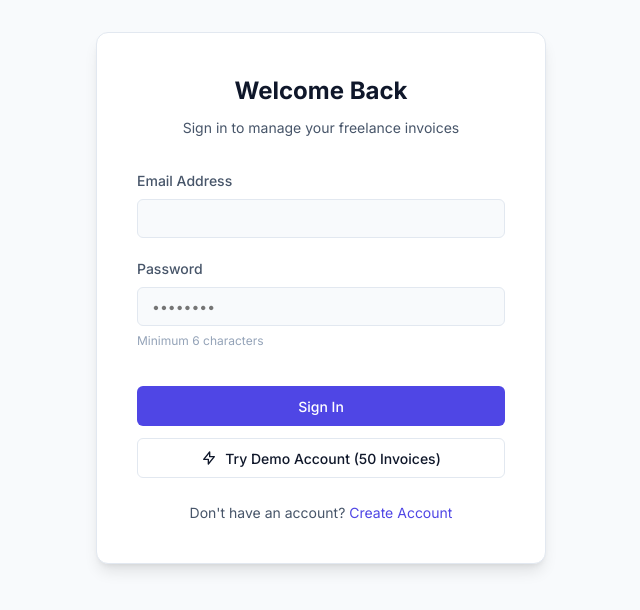
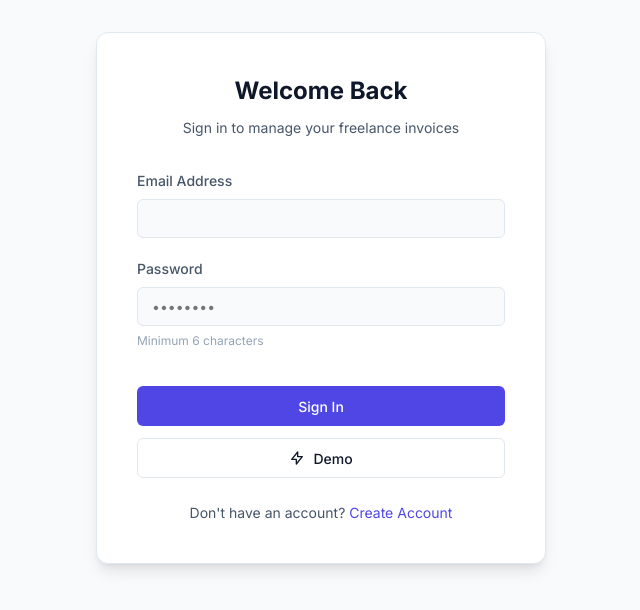
Before and after one commit to DevSolanki13/Freelance-Invoice-Tracker, a React (Vite) app in the folder frontend/: page /login in a window 1280 px wide. Shown: the top 610 px of the page, without its empty margins (319-959 px from the left). Built offline with nearby package versions, Linux system fonts and the light colour scheme.

Commit message:
style: change demo button text to Demo

```diff
--- a/frontend/src/pages/Login.jsx
+++ b/frontend/src/pages/Login.jsx
@@ -96,7 +96,7 @@
             <svg xmlns="http://www.w3.org/2000/svg" width="16" height="16" fill="none" viewBox="0 0 24 24" stroke="currentColor">
               <path strokeLinecap="round" strokeLinejoin="round" strokeWidth={2} d="M13 10V3L4 14h7v7l9-11h-7z" />
             </svg>
-            Try Demo Account (50 Invoices)
+            Demo
           </button>
         </form>
 
```
